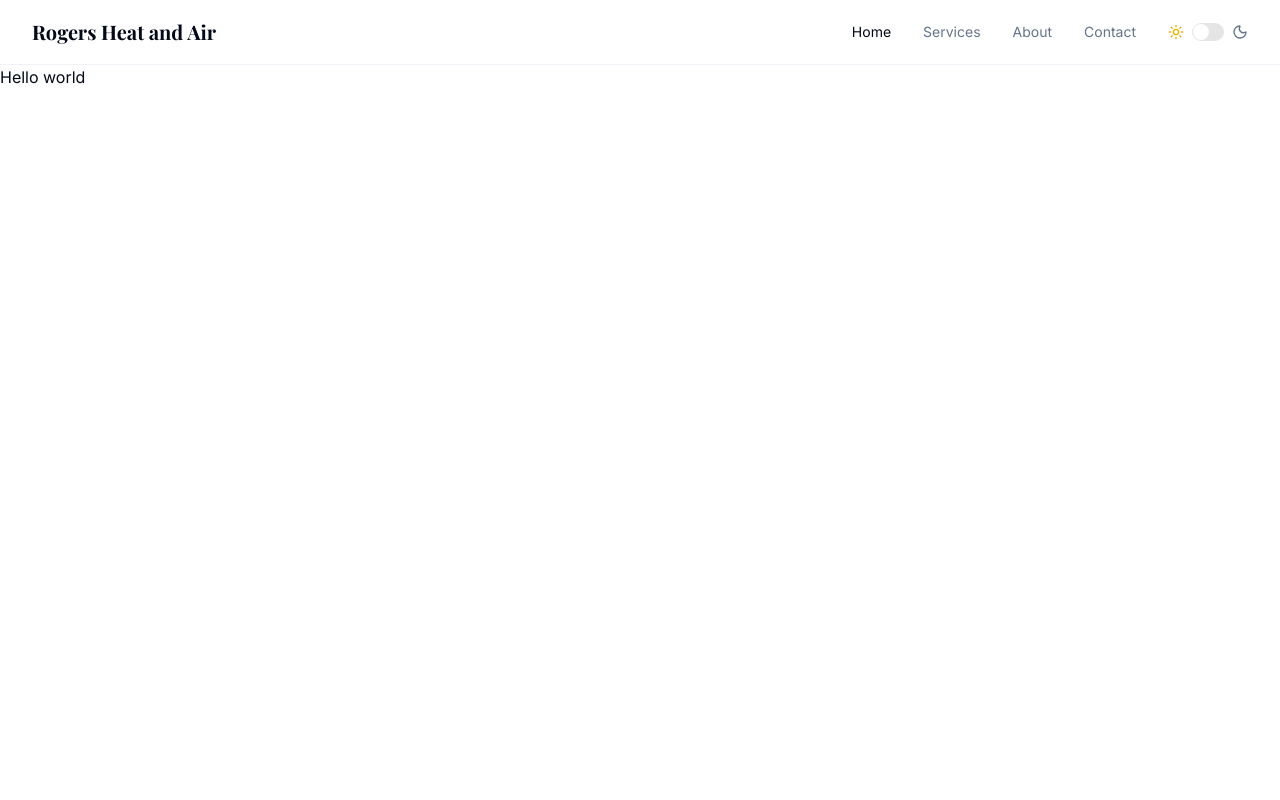
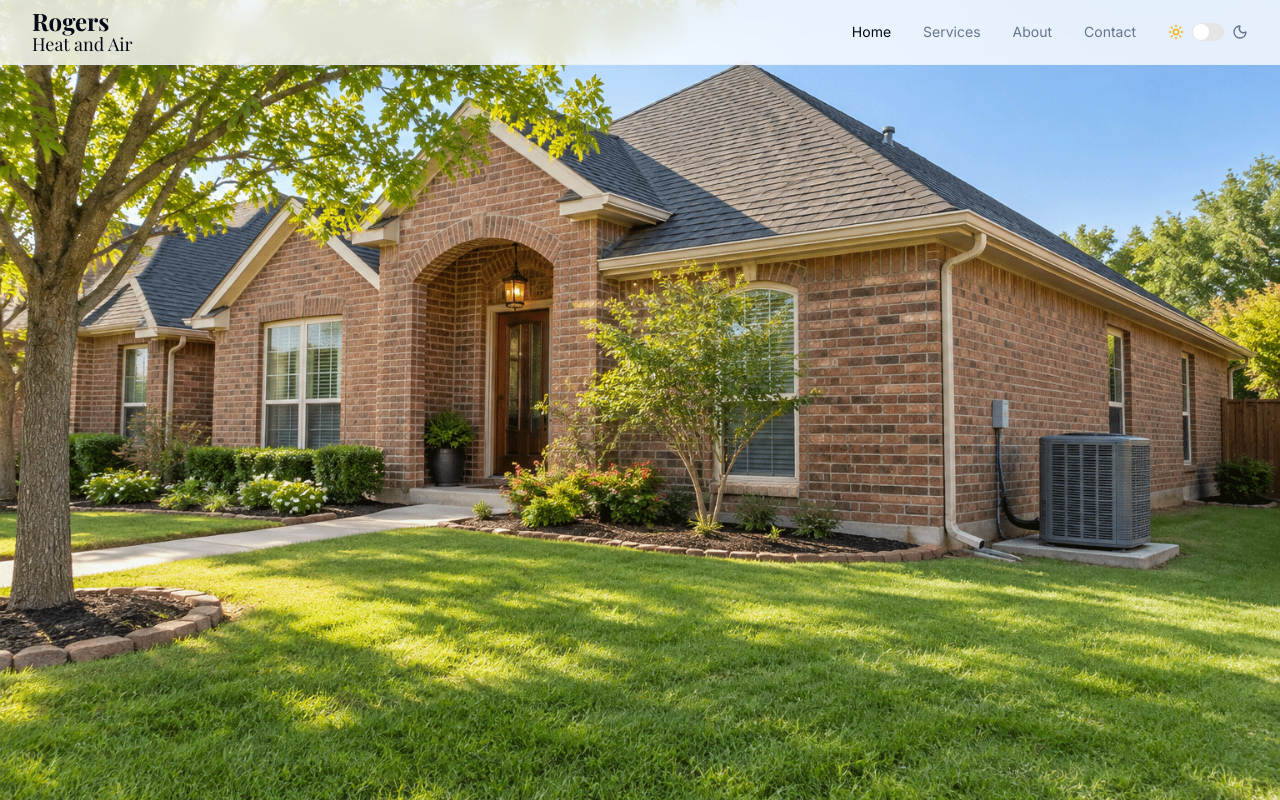
Before and after one commit to KentHefley/rogers-heat-and-air, a Next.js app: page / in a window 1280 px wide. Built offline with nearby package versions, Linux system fonts and the light colour scheme; a web font is replaced by a local one.

Commit message:
first commit for hero section

```diff
--- a/app/page.tsx
+++ b/app/page.tsx
@@ -1,7 +1,8 @@
 import Image from "next/image";
+import Header from "../components/header";
 
 export default function Home() {
   return (
-    <h1>Hello world</h1>
+    <Header />
   );
 }
--- a/components/Nav.tsx
+++ b/components/Nav.tsx
@@ -14,8 +14,18 @@
       <div className="max-w-7xl mx-auto px-4 sm:px-6 lg:px-8">
         <div className="flex items-center justify-between h-16 ">
           {/* Logo */}
-        <div className="shrink-0">
-          <h1 className="text-xl font-serif font-bold text-foreground">Rogers Heat and Air</h1>
+          <div className="shrink-0">
+        <Link
+            href="/"
+            className="inline-flex flex-col font-serif text-foreground"
+          >
+            <span className="text-2xl font-bold leading-none">
+              Rogers
+            </span>
+            <span className="text-lg leading-tight">
+              Heat and Air
+            </span>
+        </Link>
         </div>
         {/* Desktop navigation */}
         <div className="hidden md:flex items-center space-x-8">
--- /dev/null
+++ b/components/header.tsx
@@ -0,0 +1,48 @@
+import Link from "next/link";
+import Image from "next/image";
+
+export default function Header() {
+  return (
+    <header className="w-full mt-4">
+      <div className="grid grid-cols-1 md:grid-cols-2">
+        {/* Left column */}
+        <div className=" flex flex-col items-start gap-6 py-12 lg:py-20 pr-4 sm:pr-6 lg:pr-8 pl-4 sm:pl-6 lg:pl-[max(2rem,calc((100vw-80rem)/2+2rem))]">
+          <p className="text-sm font-medium uppercase tracking-widest text-primary">
+            Heating &amp; Cooling
+          </p>
+
+          <h1 className="max-w-lg font-serif text-4xl font-bold leading-tight sm:text-5xl lg:text-6xl">
+            Comfort for every season
+          </h1>
+
+          <div className="flex w-full flex-col gap-3 sm:w-auto sm:flex-row">
+            <Link
+              href="/contact"
+              className="inline-flex items-center justify-center rounded-md bg-primary px-6 py-3 font-medium text-primary-foreground transition-colors hover:bg-primary/90"
+            >
+              Request Service
+            </Link>
+
+            <Link
+              href="/services"
+              className="inline-flex items-center justify-center rounded-md border border-primary px-6 py-3 font-medium text-primary transition-colors hover:bg-primary/10"
+            >
+              Explore Services
+            </Link>
+          </div>
+        </div>
+
+        {/* Right column */}
+        <div >
+          <Image
+          src="/images/hero-home.png"
+          alt="Brick home with an outdoor air conditioning unit"
+          fill
+          sizes="(max-width: 768px) 50vw, 100vw"
+          className="object-cover object-right"
+          preload
+          />
+        </div>
+      </div>
+    </header>
+  )}
```
Also changed, not shown: public/images/hero-home.png (added).
